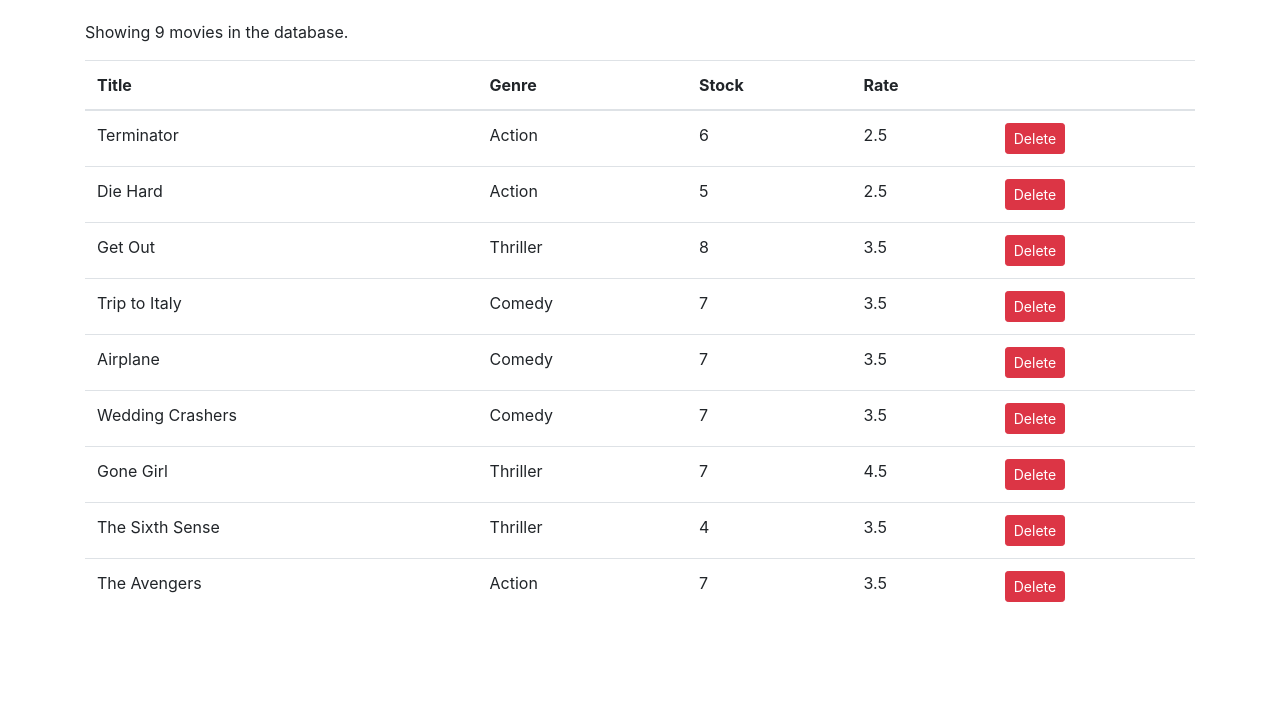
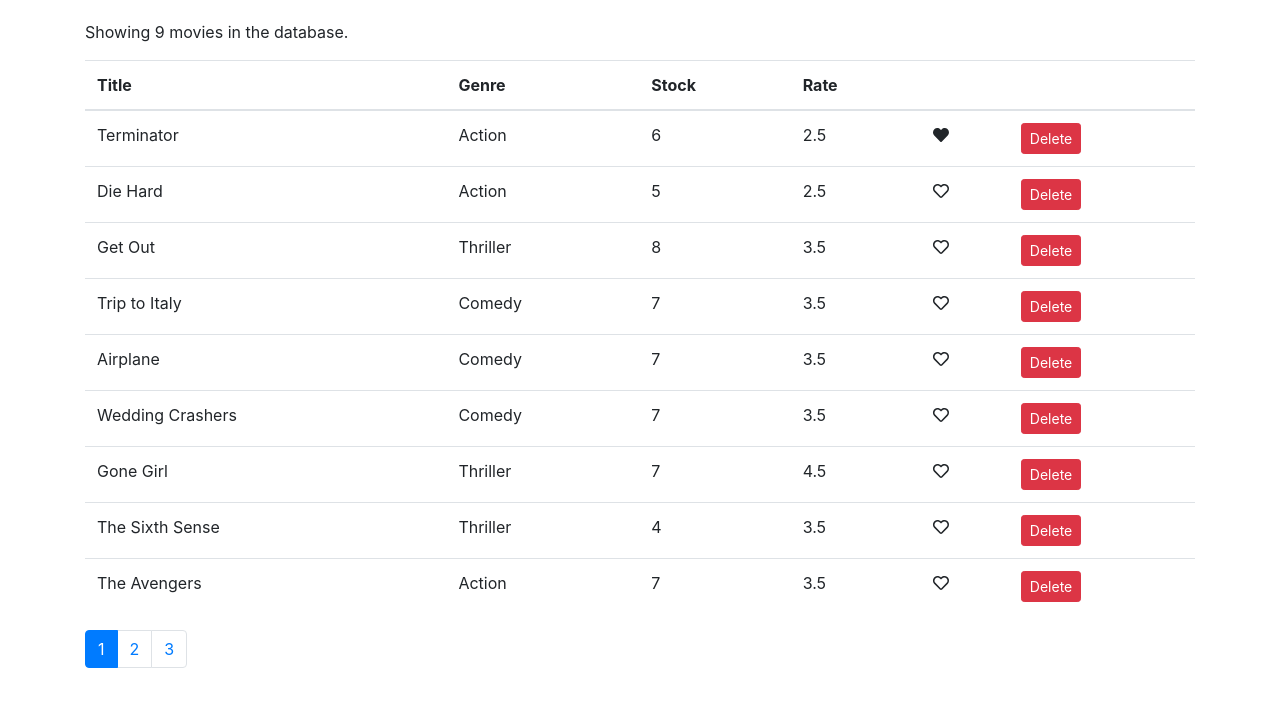
Before and after one commit to Zerryth/vidly, a React (Create React App) app: page /movies/1 in a window 1280 px wide. Shown: the top 706 px of the page. Built offline with nearby package versions, Linux system fonts and the light colour scheme.

Commit message:
Added Like & Pagination components

```diff
--- a/package.json
+++ b/package.json
@@ -3,11 +3,16 @@
   "version": "0.1.0",
   "private": true,
   "dependencies": {
+    "@fortawesome/fontawesome-svg-core": "^1.2.35",
+    "@fortawesome/free-regular-svg-icons": "^5.15.3",
+    "@fortawesome/free-solid-svg-icons": "^5.15.3",
+    "@fortawesome/react-fontawesome": "^0.1.14",
     "@testing-library/jest-dom": "^5.11.4",
     "@testing-library/react": "^11.1.0",
     "@testing-library/user-event": "^12.1.10",
     "bootstrap": "^4.6.0",
     "font-awesome": "^4.7.0",
+    "lodash": "^4.17.21",
     "react": "^17.0.2",
     "react-dom": "^17.0.2",
     "react-scripts": "4.0.3",
--- a/src/App.js
+++ b/src/App.js
@@ -1,6 +1,9 @@
 import "./App.css";
 import { Component } from "react";
 import Movies from "./components/movies";
+import { library } from "@fortawesome/fontawesome-svg-core";
+import { faHeart as solidHeart } from "@fortawesome/free-solid-svg-icons";
+import { faHeart as unfilledHeart } from "@fortawesome/free-regular-svg-icons";
 
 class App extends Component {
   render() {
@@ -12,4 +15,6 @@ class App extends Component {
   }
 }
 
+library.add(solidHeart, unfilledHeart);
+
 export default App;
--- /dev/null
+++ b/src/components/common/like.jsx
@@ -0,0 +1,21 @@
+import React from "react";
+import { FontAwesomeIcon } from "@fortawesome/react-fontawesome";
+
+const Like = (props) => {
+  const { liked, onClick } = props;
+  let iconStyle = "far";
+
+  if (liked === true) {
+    iconStyle = "fas";
+  }
+
+  return (
+    <FontAwesomeIcon
+      onClick={onClick}
+      icon={[iconStyle, "heart"]}
+      style={{ cursor: "pointer" }}
+    />
+  );
+};
+
+export default Like;
--- /dev/null
+++ b/src/components/common/pagination.jsx
@@ -0,0 +1,31 @@
+import React from "react";
+import _ from "lodash";
+
+const Pagination = (props) => {
+  const { itemsCount, pageSize, currentPage, onPageChange } = props;
+
+  const pageCount = Math.ceil(itemsCount / pageSize);
+  if (pageCount === 1) return null;
+
+  const pages = _.range(1, pageCount + 1);
+  // [1, 2, ... pageCount].map()
+
+  return (
+    <nav>
+      <ul className="pagination">
+        {pages.map((page) => (
+          <li
+            key={page}
+            className={page === currentPage ? "page-item active" : "page-item"}
+          >
+            <button onClick={() => onPageChange(page)} className="page-link">
+              {page}
+            </button>
+          </li>
+        ))}
+      </ul>
+    </nav>
+  );
+};
+
+export default Pagination;
--- a/src/components/movies.jsx
+++ b/src/components/movies.jsx
@@ -1,26 +1,53 @@
 import React, { Component } from "react";
 import { getMovies, deleteMovie } from "../services/fakeMovieService";
+import Like from "./common/like";
+import Pagination from "./common/pagination";
 
 export default class Movies extends Component {
   constructor() {
     super();
-    this.state = { movies: getMovies() };
+    this.state = {
+      movies: getMovies(),
+      currentPage: 1,
+      pageSize: 4,
+    };
   }
+
+  handleLike = (movie) => {
+    const movies = [...this.state.movies];
+    const index = movies.indexOf(movie);
+    movies[index] = { ...movies[index] };
+    movies[index].liked = !movies[index].liked;
+    this.setState({ movies });
+  };
 
   handleDelete = (movie) => {
     const movies = this.state.movies.filter((m) => m._id !== movie._id);
     this.setState({ movies });
   };
 
+  handlePageChange = (page) => {
+    this.setState({ currentPage: page });
+  };
+
   render() {
     const { length: moviesCount } = this.state.movies;
+    const { pageSize, currentPage } = this.state;
 
     if (moviesCount === 0) return <p>There are no movies in the database.</p>;
+
+    // const movies =
 
     return (
       <React.Fragment>
         <p>Showing {moviesCount} movies in the database.</p>
         {this.getTable()}
+        <Pagination
+          itemsCount={moviesCount}
+          pageSize={pageSize}
+          currentPage={currentPage}
+          onPageChange={this.handlePageChange}
+        />
       </React.Fragment>
     );
   }
@@ -35,6 +62,7 @@ export default class Movies extends Component {
             <th scope="col">Stock</th>
             <th scope="col">Rate</th>
             <th></th>
+            <th></th>
           </tr>
         </thead>
         <tbody>
@@ -44,6 +72,9 @@ export default class Movies extends Component {
               <td>{m.genre.name}</td>
               <td>{m.numberInStock}</td>
               <td>{m.dailyRentalRate}</td>
+              <td>
+                <Like liked={m.liked} onClick={() => this.handleLike(m)} />
+              </td>
               <td>
                 <button
                   className="btn btn-danger btn-sm"
--- a/src/services/fakeMovieService.js
+++ b/src/services/fakeMovieService.js
@@ -7,64 +7,65 @@ const movies = [
     genre: { _id: "5b21ca3eeb7f6fbccd471818", name: "Action" },
     numberInStock: 6,
     dailyRentalRate: 2.5,
-    publishDate: "2018-01-03T19:04:28.809Z"
+    publishDate: "2018-01-03T19:04:28.809Z",
+    liked: true,
   },
   {
     _id: "5b21ca3eeb7f6fbccd471816",
     title: "Die Hard",
     genre: { _id: "5b21ca3eeb7f6fbccd471818", name: "Action" },
     numberInStock: 5,
-    dailyRentalRate: 2.5
+    dailyRentalRate: 2.5,
   },
   {
     _id: "5b21ca3eeb7f6fbccd471817",
     title: "Get Out",
     genre: { _id: "5b21ca3eeb7f6fbccd471820", name: "Thriller" },
     numberInStock: 8,
-    dailyRentalRate: 3.5
+    dailyRentalRate: 3.5,
   },
   {
     _id: "5b21ca3eeb7f6fbccd471819",
     title: "Trip to Italy",
     genre: { _id: "5b21ca3eeb7f6fbccd471814", name: "Comedy" },
     numberInStock: 7,
-    dailyRentalRate: 3.5
+    dailyRentalRate: 3.5,
   },
   {
     _id: "5b21ca3eeb7f6fbccd47181a",
     title: "Airplane",
     genre: { _id: "5b21ca3eeb7f6fbccd471814", name: "Comedy" },
     numberInStock: 7,
-    dailyRentalRate: 3.5
+    dailyRentalRate: 3.5,
   },
   {
     _id: "5b21ca3eeb7f6fbccd47181b",
     title: "Wedding Crashers",
     genre: { _id: "5b21ca3eeb7f6fbccd471814", name: "Comedy" },
     numberInStock: 7,
-    dailyRentalRate: 3.5
+    dailyRentalRate: 3.5,
   },
   {
     _id: "5b21ca3eeb7f6fbccd47181e",
     title: "Gone Girl",
     genre: { _id: "5b21ca3eeb7f6fbccd471820", name: "Thriller" },
     numberInStock: 7,
-    dailyRentalRate: 4.5
+    dailyRentalRate: 4.5,
   },
   {
     _id: "5b21ca3eeb7f6fbccd47181f",
     title: "The Sixth Sense",
     genre: { _id: "5b21ca3eeb7f6fbccd471820", name: "Thriller" },
     numberInStock: 4,
-    dailyRentalRate: 3.5
+    dailyRentalRate: 3.5,
   },
   {
     _id: "5b21ca3eeb7f6fbccd471821",
     title: "The Avengers",
     genre: { _id: "5b21ca3eeb7f6fbccd471818", name: "Action" },
     numberInStock: 7,
-    dailyRentalRate: 3.5
-  }
+    dailyRentalRate: 3.5,
+  },
 ];
 
 export function getMovies() {
@@ -72,13 +73,13 @@ export function getMovies() {
 }
 
 export function getMovie(id) {
-  return movies.find(m => m._id === id);
+  return movies.find((m) => m._id === id);
 }
 
 export function saveMovie(movie) {
-  let movieInDb = movies.find(m => m._id === movie._id) || {};
+  let movieInDb = movies.find((m) => m._id === movie._id) || {};
   movieInDb.name = movie.name;
-  movieInDb.genre = genresAPI.genres.find(g => g._id === movie.genreId);
+  movieInDb.genre = genresAPI.genres.find((g) => g._id === movie.genreId);
   movieInDb.numberInStock = movie.numberInStock;
   movieInDb.dailyRentalRate = movie.dailyRentalRate;
 
@@ -91,7 +92,7 @@ export function saveMovie(movie) {
 }
 
 export function deleteMovie(id) {
-  let movieInDb = movies.find(m => m._id === id);
+  let movieInDb = movies.find((m) => m._id === id);
   movies.splice(movies.indexOf(movieInDb), 1);
   return movieInDb;
 }
```
Also changed, not shown: src/components/utils/paginate.js (added), 1 other file (tests, documents, lock files or other folders).
